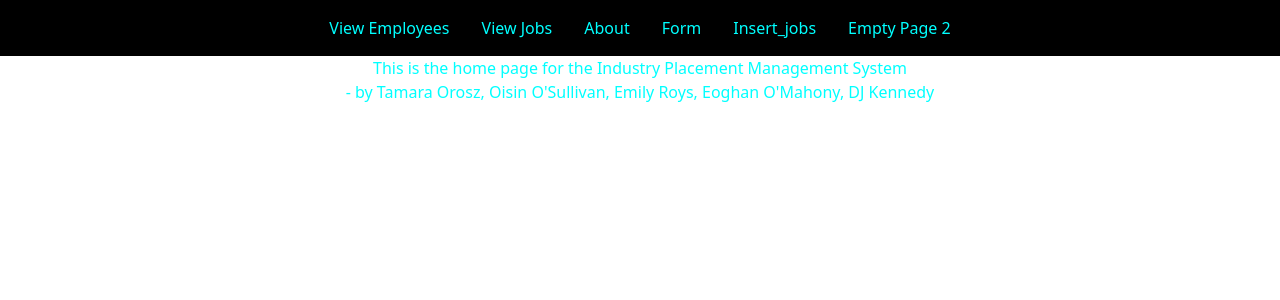
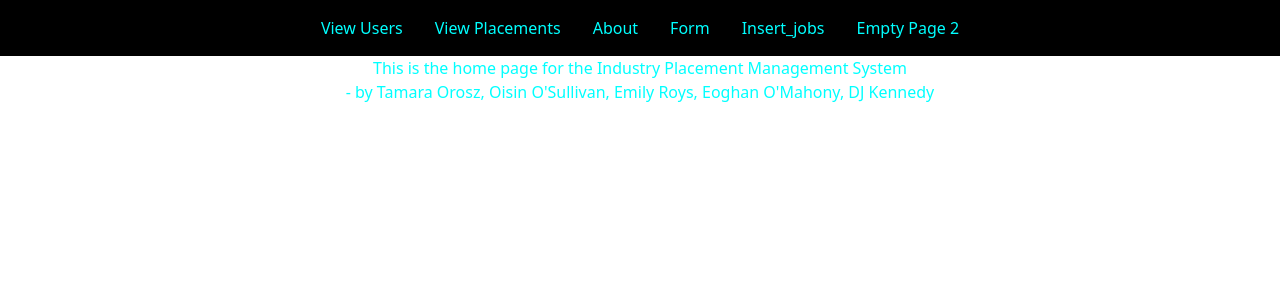
Before and after one commit to eoghano4321/IndustryPlacementManagementSystem, a Flask app: page / in a window 1280 px wide. Shown: the top 300 px of the page. Run offline with Flask 2, Linux system fonts and the light colour scheme.

Commit message:
Added placement screen and placements.html

```diff
--- a/main.py
+++ b/main.py
@@ -48,21 +48,21 @@ def get_data():
     return render_template('index.html', data=data, job_id=id)
 
 
-@app.route('/jobs_view',methods=['GET'])
+@app.route('/placements_view',methods=['GET'])
 def update():
     jobs = []
     connection = oracledb.connect(
         user=user, password=password, dsn=conn_string)
     cur = connection.cursor()
-    cur.execute('SELECT JOB_ID, JOB_TITLE, MIN_SALARY, MAX_SALARY FROM HR.JOBS')
+    cur.execute('SELECT PLACEMENT_ID, TITLE, SKILLS, DESCRIPTION FROM IPMS.PLACEMENTS')
     for row in cur:
-        jobs.append({"JID": row[0], "JTitle": row[1],
-                    "minS": row[2], "maxS": row[3]})
+        jobs.append({"PID": row[0], "PTitle": row[1],
+                    "Skills": row[2], "Desc": row[3]})
     # Close the cursor and connection
     cur.close()
     connection.close()
     # Pass the data to the template to display in the HTML table
-    return render_template('jobs.html', data=jobs)
+    return render_template('placements.html', data=jobs)
     #return render_template('about.html')
 
 
--- a/templates/Nav.html
+++ b/templates/Nav.html
@@ -19,12 +19,12 @@
     <ul class="nav justify-content-center">
       <li class="nav-item">
         <a class="nav-link active" href="employee_view" style="color: white"
-          >View Employees</a
+          >View Users</a
         >
       </li>
       <li class="nav-item">
-        <a class="nav-link" href="jobs_view" style="color: white"
-          >View Jobs</a
+        <a class="nav-link" href="placements_view" style="color: white"
+          >View Placements</a
         >
       </li>
       <li class="nav-item">
```
Also changed, not shown: templates/placements.html (renamed from templates/jobs.html, +7 -7 lines).
